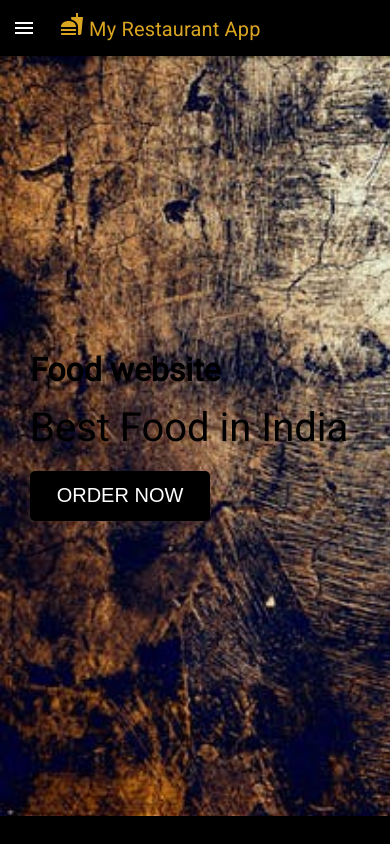
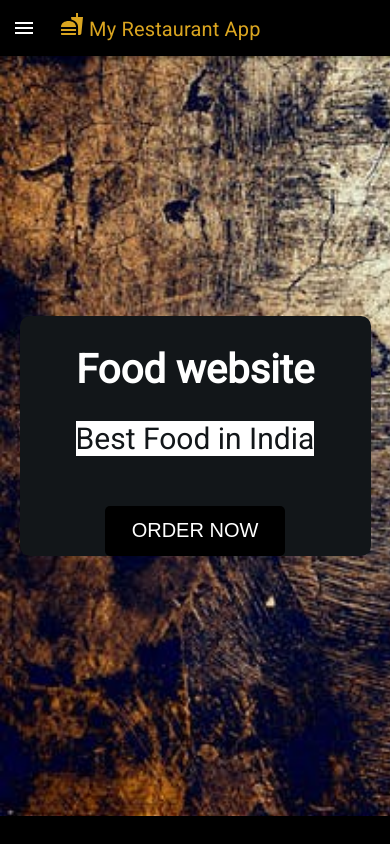
Before and after one commit to PRATHAPA-POOJARI/My_Restorent_app1, a React (Create React App) app: page / in a window 390 px wide. Shown: the top 844 px of the page. Built offline with nearby package versions, Linux system fonts and the light colour scheme.

Commit message:
Update HomeStyles.css

```diff
--- a/src/styles/HomeStyles.css
+++ b/src/styles/HomeStyles.css
@@ -25,6 +25,7 @@
         font-size: 40px;
         font-weight:lighter;
         color: black;
+
     }
 
     .home .headerContainer button {
@@ -44,3 +45,38 @@
         cursor: pointer;
         transition: 0.3s ease-in;
     }
+
+
+    /* mobile view */
+    @media only  screen and (max-width:600px){
+        .home{
+            justify-content: center;
+            align-items: center;
+        }
+        .headerContainer {
+            margin-left: 0;
+            border-radius: 10px;
+            width:90%;
+
+            display: flex;
+            justify-content: center;
+            align-items: center;
+            flex-direction: column;
+            background-color: #121619;
+            color:white;
+        }
+          .home .headerContainer h1 {
+            font-size: 40px;
+            margin-top: 20px;
+            height: 30px;
+            margin: 30px 0px;
+            color: white;
+        }
+        .home .headerContainer p{
+            font-size: 30px;
+            background-color: white;
+            color: #121619;
+            margin-bottom: 30px;
+
+        }
+        }
```
